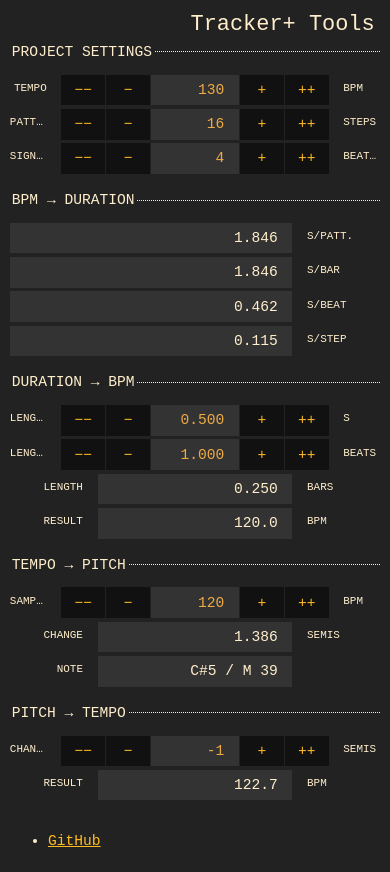
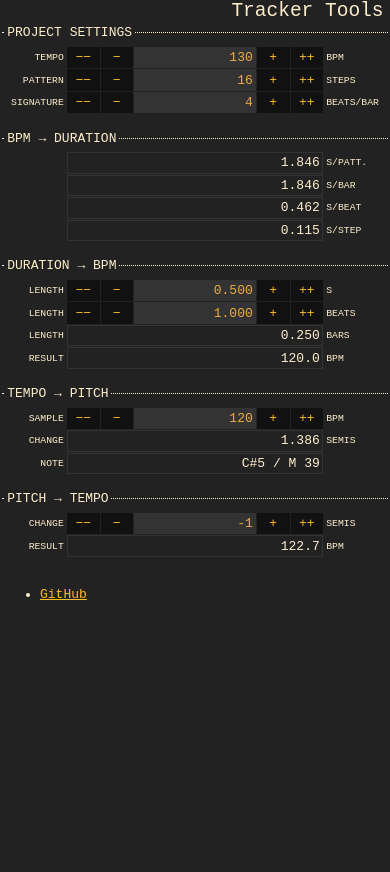
Before and after one commit to thykka/tracker-tools, a React (Vite) app: page / in a window 390 px wide. After the commit the page ends 844 px from the top, so only its background shows below. Built offline with nearby package versions, Linux system fonts and the light colour scheme.

Commit message:
Improve styles & responsivity

```diff
--- a/src/App.scss
+++ b/src/App.scss
@@ -11,11 +11,28 @@
   --color-field-fg: #ea4;
   --color-interactive-bg: #111;
   --color-interactive-fg: #fb2;
+  --global-gap: 0.25rem;
   background-color: var(--color-app-bg, black);
   color: var(--color-app-fg, #fec);
   font-family: monospace;
   font-size: 112.5%;
   font-weight: 100;
+
+  @media (max-width: 480px) {
+    font-size: 100%;
+  }
+
+  @media (min-width: 600px) {
+    --global-gap: 0.5rem;
+  }
+
+  @media (min-width: 1400px) {
+    font-size: 125%;
+  }
+}
+
+body {
+  margin: 0;
 }
 
 a {
@@ -39,7 +56,7 @@ button {
 h1 {
   font-weight: normal;
   padding: 0 0.5rem;
-  margin: 0.25rem 0 0.5rem;
+  margin: 0;
 }
 
 :focus {
--- a/src/App.tsx
+++ b/src/App.tsx
@@ -25,7 +25,7 @@ export default function App() {
 
   return (
     <Frame>
-      <h1>Tracker+ Tools</h1>
+      <h1>Tracker Tools</h1>
       {groupedFields.map((section) => {
         return (
           <FieldGroup key={section.label} label={section.label}>
--- a/src/Field.module.scss
+++ b/src/Field.module.scss
@@ -1,16 +1,19 @@
 .container {
   display: flex;
-  flex: 1 0 auto;
   flex-flow: row nowrap;
   overflow: hidden;
-  align-items: stretch;
+  align-items: center;
+  justify-content: center;
+  margin-bottom: 1px;
+
+  --gap: var(--global-gap, 1rem);
 }
 
 .label,
 .value,
 .units,
 .button {
-  padding: 0.5rem 0;
+  padding: var(--gap) 0;
   white-space: nowrap;
   overflow: hidden;
   text-overflow: ellipsis;
@@ -19,7 +22,7 @@
 .label,
 .units {
   font-size: 0.75rem;
-  flex: 0 1 6rem;
+  flex: 0 0 5rem;
   text-transform: uppercase;
   user-select: none;
 }
@@ -28,25 +31,21 @@
   text-align: right;
   cursor: pointer;
 
-  &:empty {
-    flex: 0 1 0px;
-  }
-
   &:not(:empty) {
-    padding-right: 1rem;
+    padding-right: var(--gap);
   }
 }
 
 .units {
   text-align: left;
-  padding-left: 1rem;
+  padding-left: var(--gap);
 }
 
 .value {
   flex: 1 1 5rem;
   min-width: 6rem;
   text-align: right;
-  padding: 0.5rem 1rem;
+  padding: var(--gap) var(--gap);
 
   &:is(input) {
     border: 0;
@@ -62,7 +61,7 @@
     }
   }
   &:is(output) {
-    background: var(--color-field-bg, #444);
+    box-shadow: inset 0 0 0 1px var(--color-field-bg, #444);
     color: currentColor;
   }
 }
@@ -74,7 +73,7 @@
   color: var(--color-interactive-fg, white);
   cursor: pointer;
   white-space: nowrap;
-  width: 3rem;
+  width: calc(2 * var(--gap) + 2rem);
 
   + .button {
     margin-left: 1px;
--- a/src/FieldGroup.module.scss
+++ b/src/FieldGroup.module.scss
@@ -1,24 +1,18 @@
 .container {
   border: none;
   border-top: 1px dotted;
-  display: flex;
-  flex-flow: column nowrap;
-  flex: 1 0 calc(100% - 1rem);
-  gap: 0.25rem;
-  padding: 1rem 0;
-  margin: 0 0.125rem 0.25rem;
+  gap: 1px;
+  padding: 0.5rem 0 1rem;
+  min-width: 26rem;
   max-width: 100%;
-  min-width: 22.5rem;
 
-  @media (min-width: 481px) {
-    flex: 1 0;
-  }
+  flex: 1 0;
 }
 
 .label {
   font-size: 1rem;
   text-transform: uppercase;
   text-align: left;
-  margin-left: 0;
+  margin-left: var(--global-gap, 0.5rem);
   user-select: none;
 }
--- a/src/Frame.module.scss
+++ b/src/Frame.module.scss
@@ -2,6 +2,7 @@
   display: flex;
   flex-flow: row wrap;
   margin: 0 auto;
+  gap: var(--global-gap, 1rem);
   width: 100em;
   max-width: 100%;
 
--- a/src/index.html
+++ b/src/index.html
@@ -4,7 +4,7 @@
     <meta charset="utf-8" />
     <title>Tracker Tools</title>
     <meta name="viewport" content="width=device-width, initial-scale=1" />
-    <link href="favicon.ico" rel="shortcut icon" type="image/x-icon" />
+    <link href="./favicon.ico" rel="shortcut icon" type="image/x-icon" />
     <meta property="og:title" content="Tracker Tools" />
     <meta
       property="og:description"
```
